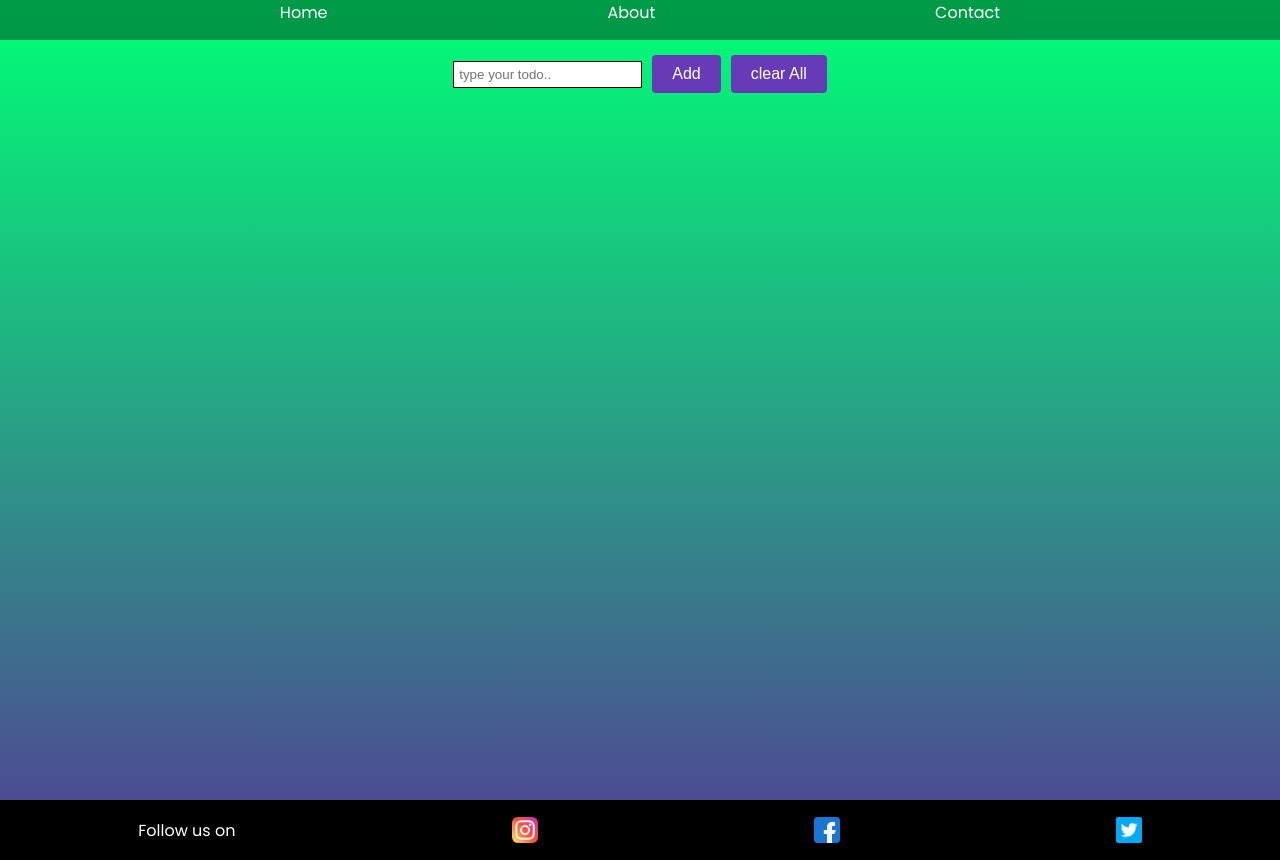
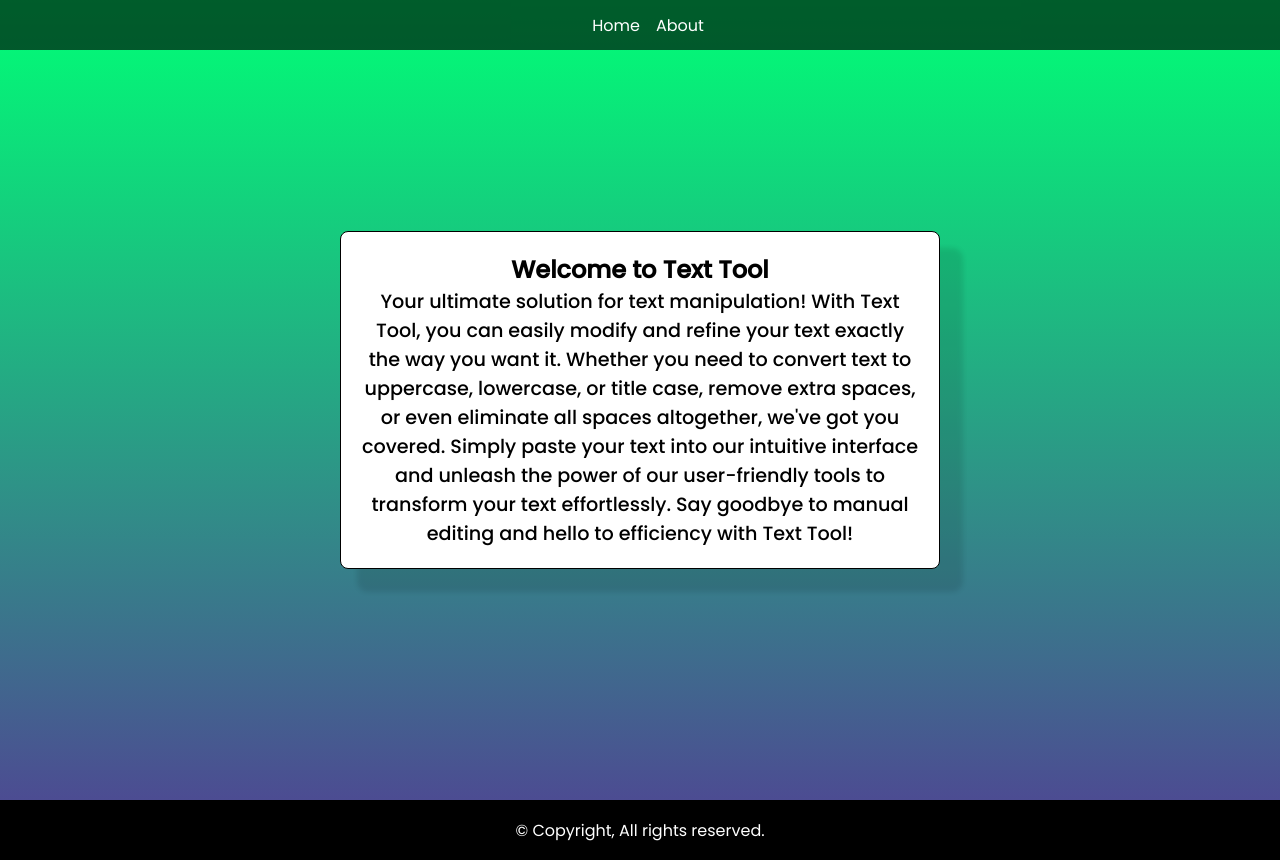
Before and after one commit to zubairmujawar/text-magic, a React (Create React App) app: page /about in a window 1280 px wide. Built offline with nearby package versions, Linux system fonts and the light colour scheme.

Commit message:
changes in css project completed

```diff
--- a/src/Components/About.jsx
+++ b/src/Components/About.jsx
@@ -1,63 +1,21 @@
-import React, { useState } from "react";
+import React from "react";
 
 const About = () => {
-  const [input, setinput] = useState("");
-  const [item, setitem] = useState([]);
+  return (
+    <div className="about-main-div">
 
-  const addItem = () => {
-    setitem([...item, input]);
-    setinput("");
-  };
-  const deleteItem = (id) => {
-    const updatedTodo = item.filter((elem, ind) => {
-      return ind !== id;
-    });
-    setitem(updatedTodo);
-  };
-  const clearAll = () => {
-    setitem([]);
-  };
-  return (
-    <div className="about-container">
-      <div
-        style={{
-          display: "flex",
-          alignItems: "center",
-          justifyContent: "center",
-        }}
-      >
-        <input
-          type="text"
-          id="input"
-          placeholder="type your todo.."
-          value={input}
-          onChange={(e) => setinput(e.target.value)}
-        />
-        <button className="btn" onClick={addItem}>
-          Add
-        </button>
-        <button onClick={clearAll} className="btn">
-          clear All
-        </button>
-      </div>
-      <div>
-        <ul>
-          {item.map((elem, index) => (
-            <div
-              key={index}
-              style={{
-                display: "flex",
-                alignItems: "center",
-                justifyContent: "center",
-              }}
-            >
-              <h5 className="todo">{elem}</h5>
-              <button className="btn" onClick={() => deleteItem(index)}>
-                Delete
-              </button>
-            </div>
-          ))}
-        </ul>
+      <div className="info">
+      <h2>Welcome to Text Tool</h2>
+      <h4 className="h4">
+        Your ultimate solution for text manipulation! With Text Tool, you can
+        easily modify and refine your text exactly the way you want it. Whether
+        you need to convert text to uppercase, lowercase, or title case, remove
+        extra spaces, or even eliminate all spaces altogether, we've got you
+        covered. Simply paste your text into our intuitive interface and unleash
+        the power of our user-friendly tools to transform your text
+        effortlessly. Say goodbye to manual editing and hello to efficiency with
+        Text Tool!
+      </h4>
       </div>
     </div>
   );
--- a/src/Components/Footer.jsx
+++ b/src/Components/Footer.jsx
@@ -2,10 +2,7 @@
 const Footer = () => {
   return (
     <div className='footer'>
-      <p>Follow us on</p>
-      <img src="../instagram.png" alt="logo"/>
-      <img src="../facebook.png" alt="logo"/>
-      <img src="../twitter.png" alt="logo"/>
+      <p>© Copyright, All rights reserved.</p>
     </div>
   )
 }
--- a/src/Components/Navbar.jsx
+++ b/src/Components/Navbar.jsx
@@ -10,9 +10,6 @@ const Navbar = () => {
             <li>
               <NavLink
                 to="/"
-                // className={({ isActive }) =>
-                //   `Navbar ${isActive ? "color: Yellow" : "background: #00ff26"}`
-                // }
                 className={"Navbar"}
               >
                 Home
@@ -23,11 +20,6 @@ const Navbar = () => {
                 About
               </NavLink>
             </li>
-            <li>
-              <NavLink to="/contact" className={"Navbar"}>
-                Contact
-              </NavLink>
-            </li>
           </ul>
         </div>
       </nav>
--- a/src/Components/Page404.jsx
+++ /dev/null
@@ -1,11 +0,0 @@
-import React from "react";
-
-const Page404 = () => {
-  return (
-    <div className="container404">
-      <h1 className="h1-404">Sorry, This page is not found</h1>
-    </div>
-  );
-};
-
-export default Page404;
--- a/src/index.css
+++ b/src/index.css
@@ -34,17 +34,22 @@ body {
 }
 
 nav {
-  background: #00000063;
+  background: #000000a2;
   position: fixed;
-  width: 100%;
+
+  width: 100vw;
+  height: 50px;
+
   top: 0;
-  z-index: 1000;
+  z-index: 10;
 }
 
 .Navbar {
-  width: 100vw;
-  height: 40px;
-  /* background-color: #03f977;  */
+  width: 100%;
+  height: 100%;
+  display: flex;
+  justify-content: center;
+  align-items: center;
 }
 .navitmes {
   display: flex;
@@ -54,7 +59,7 @@ nav {
 }
 .navitmes li {
   cursor: pointer;
-  font-family: 400;
+  padding-left: 1rem;
 }
 .navitmes li a {
   text-decoration: none;
@@ -88,7 +93,6 @@ nav {
   background: linear-gradient(#00ff76, #4c4c92);
 }
 
-
 .sec-container {
   max-width: 600px;
   padding: 20px;
@@ -111,17 +115,16 @@ textarea {
   border-radius: 4px;
   resize: none;
 }
-#input{
+#input {
   padding: 5px;
   margin: 5px;
   border: 1px solid black;
 }
-.todo{
+.todo {
   background-color: white;
   border: 1px solid black;
   padding: 2px 7px;
   border-radius: 4px;
-
 }
 .btn {
   background-color: #673ab7;
@@ -138,15 +141,14 @@ textarea {
 .btn:hover {
   background-color: #45a049;
 }
-.footer img{
+.footer img {
   width: 2%;
   cursor: pointer;
-
 }
-.container404{
+.container404 {
   max-width: 100vw;
   min-height: 100vh;
-  background: url(https://www.elegantthemes.com/blog/wp-content/uploads/2020/02/000-404.png);
+  /* background: url(https://www.elegantthemes.com/blog/wp-content/uploads/2020/02/000-404.png); */
   display: flex;
   background-size: cover;
   flex-direction: column;
@@ -156,18 +158,46 @@ textarea {
   background-repeat: no-repeat;
 }
 
-
+.about-main-div {
+  width: 100vw;
+  height: 100vh;
+  margin-left: auto;
+  margin-right: auto;
+  display: flex;
+  justify-content: center;
+  align-items: center;
+  padding: 1rem;
+  background: linear-gradient(#00ff76, #4c4c92);
+}
+.info {
+  max-width: 30rem;
+  background-color: white;
+  border: 2px solid black;
+  margin-left: auto;
+  padding: 1rem;
+  margin-right: auto;
+  max-width: 600px;
+  padding: 20px;
+  background-color: #fff;
+  box-shadow: 20px 20px 5px 3px rgba(0, 0, 0, 0.1);
+  border-radius: 8px;
+  border: 1px solid;
+  text-align: center;
+}
+.h4 {
+  font-size: 1.2rem;
+  font-weight: 500;
+}
 @media only screen and (max-width: 600px) {
-  .footer img{
+  .footer img {
     width: 5vw;
     cursor: pointer;
-
   }
-  .footer{
+  .footer {
     /* background-color: red; */
     cursor: pointer;
   }
-  .h1-404{
+  .h1-404 {
     margin-bottom: 12rem;
     font-size: 1rem;
   }
@@ -182,7 +212,7 @@ textarea {
   .btn {
     background-color: #673ab7;
     color: #fff;
-    padding:  7px;
+    padding: 7px;
     margin: 5px;
     border: none;
     border-radius: 4px;
@@ -190,7 +220,7 @@ textarea {
     font-size: 16px;
     transition: background-color 0.3s;
   }
-  textarea{
+  textarea {
     width: 90%;
   }
 }
```
Also changed, not shown: src/App.css (+3 -5 lines), src/Components/Contact.jsx (deleted, +0 -11 lines), src/Components/Textmagic.jsx (deleted, +0 -98 lines), src/Components/todo.jsx (added, +66 -0 lines), src/index.js (+1 -10 lines), src/reportWebVitals.js (deleted, +0 -13 lines), src/setupTests.js (deleted, +0 -5 lines), 1 other file (tests, documents, lock files or other folders). Lines whose indentation alone changed are shown as unchanged.
